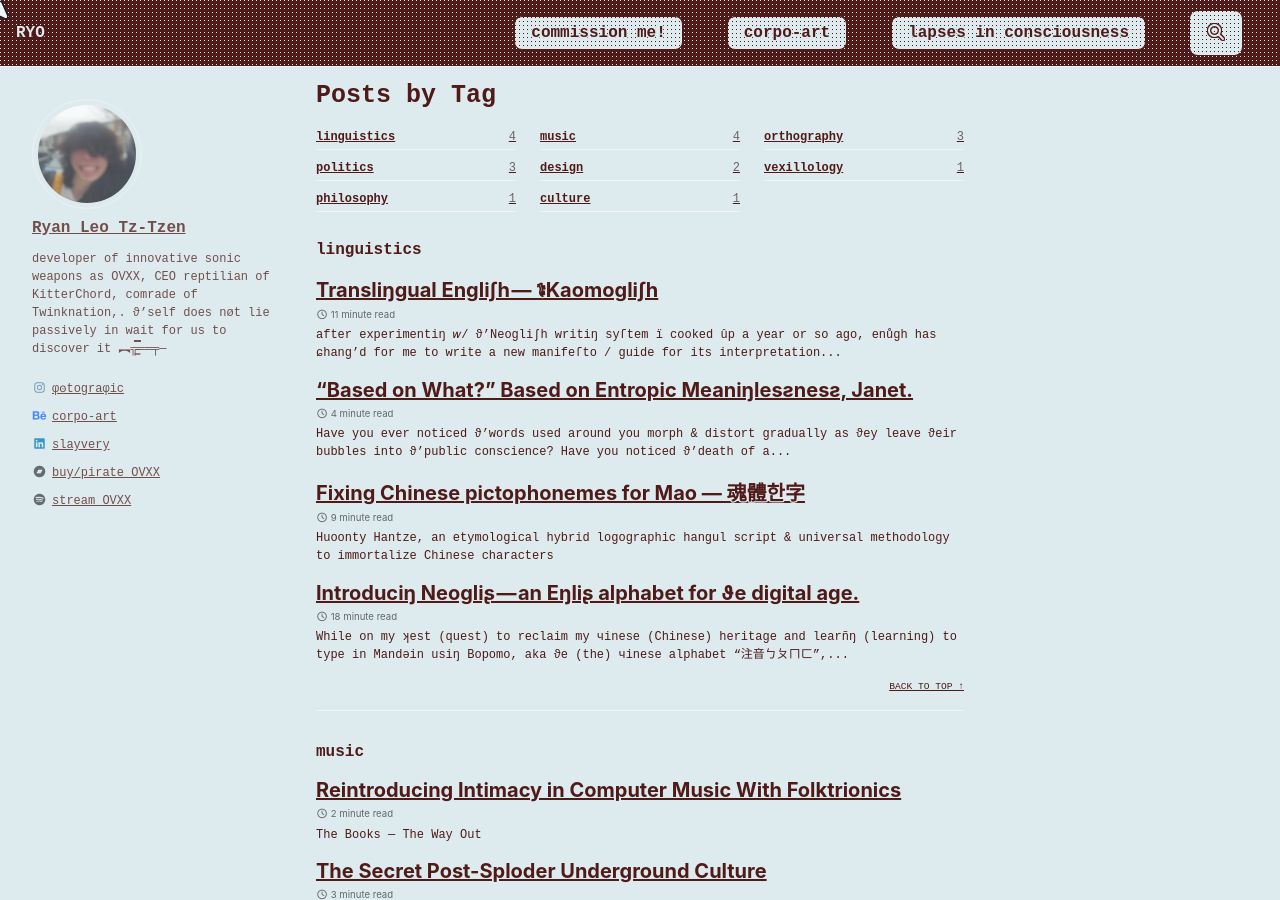
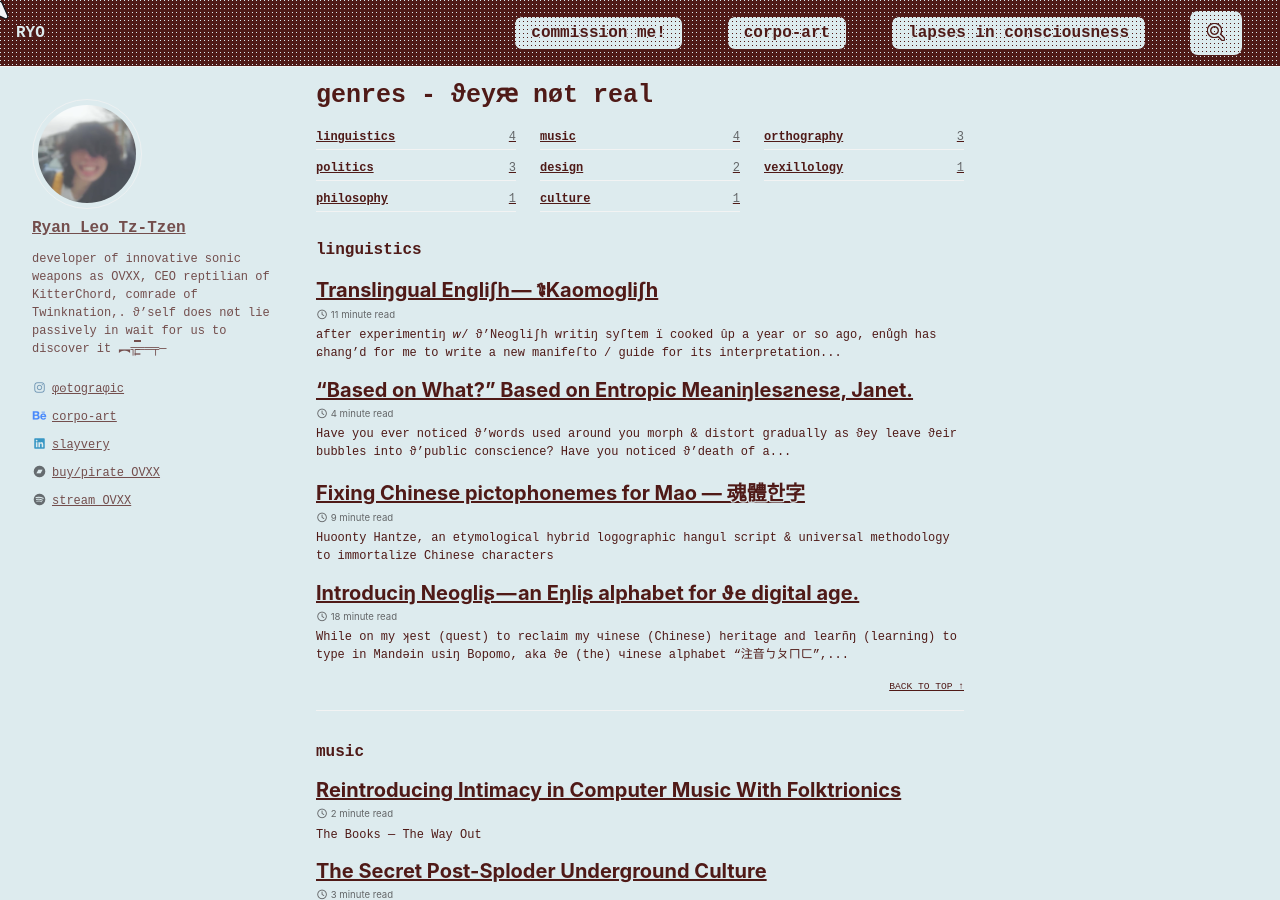
Before and after one commit to cryotato/cryotato.github.io, a Jekyll site: the page built from _pages/tag-archive.md, in a window 1280 px wide and 900 px high. Built offline with Jekyll 4.4.1, drawn with Linux system fonts in a browser that asks for light colours; cached includes are drawn as plain includes.

Commit message:
Update tag-archive.md

```diff
--- a/_pages/tag-archive.md
+++ b/_pages/tag-archive.md
@@ -1,5 +1,5 @@
 ---
-title: "Posts by Tag"
+title: "genres - ϑeyԙ nøt real"
 permalink: /tags/
 layout: tags
 author_profile: true
```
